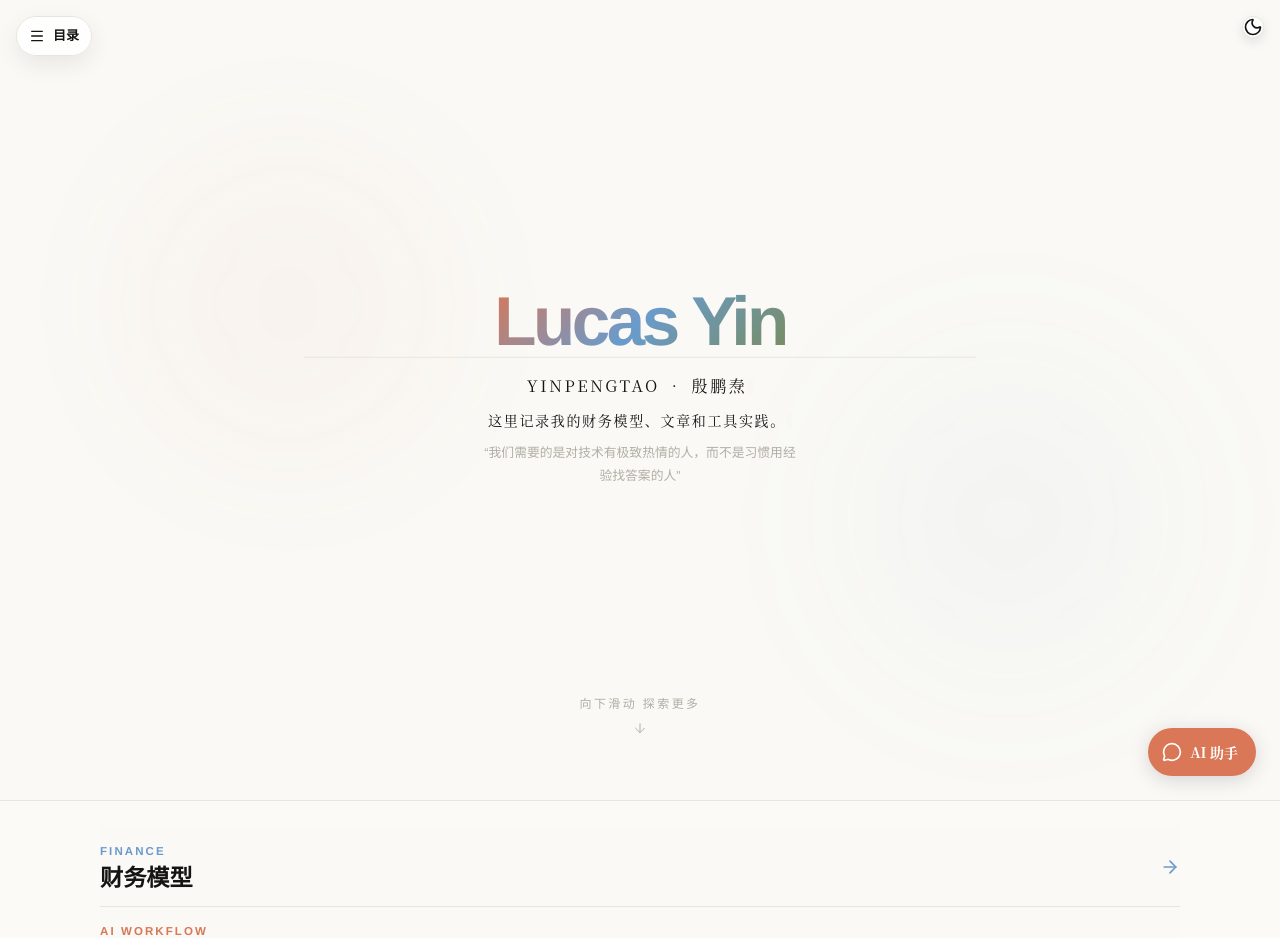
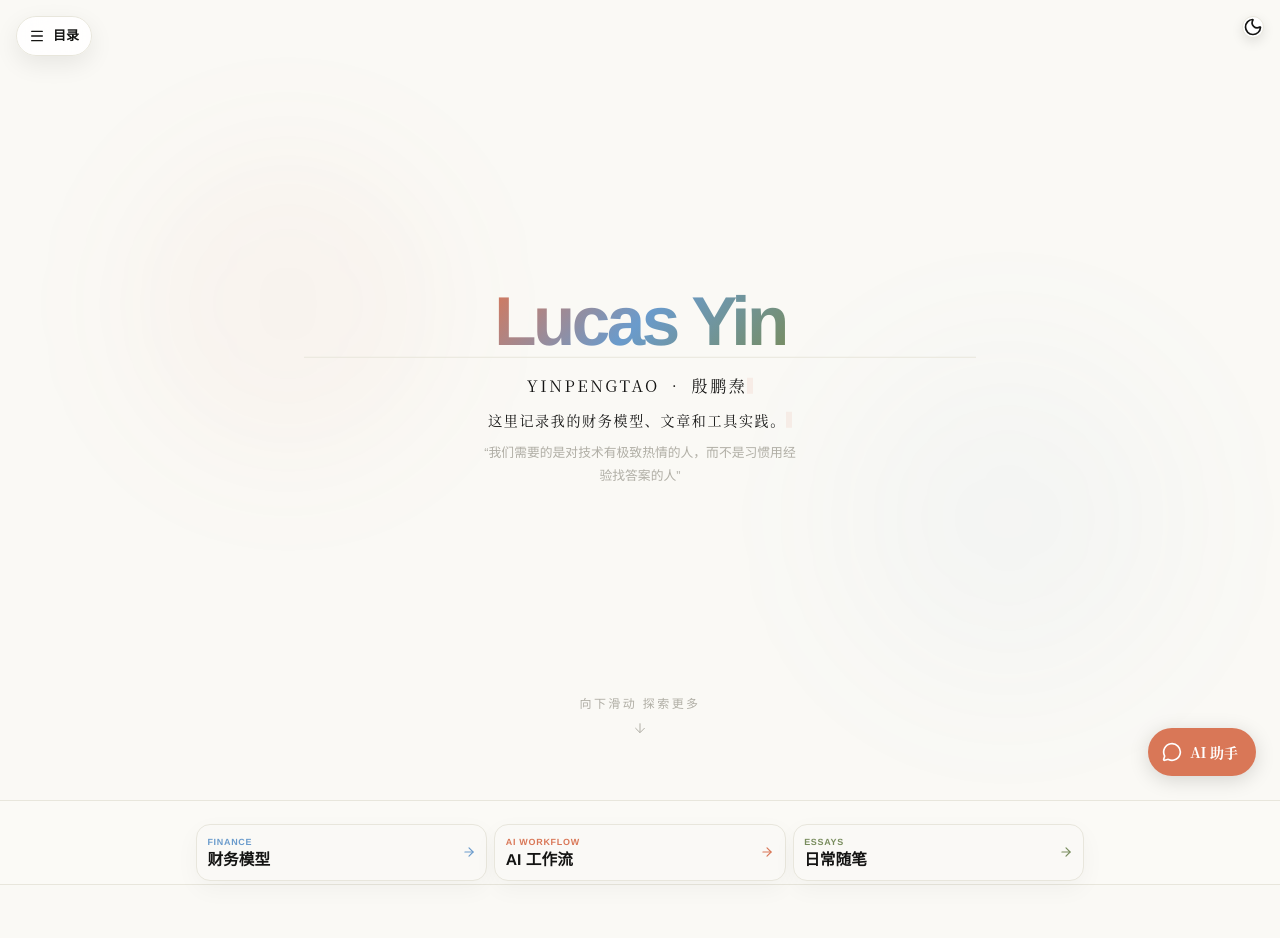
Before and after one commit to yinpengtao2002-ai/yinpengtao2002-ai.github.io, a Next.js app: page / in a window 1280 px wide. Shown: the top 938 px of the page. Built offline with nearby package versions, Linux system fonts and the light colour scheme.

Commit message:
Refine home nav and chart labels

```diff
--- a/src/app/finance/sensitivity-analysis/sensitivity-engine.js
+++ b/src/app/finance/sensitivity-analysis/sensitivity-engine.js
@@ -1201,17 +1201,26 @@ function renderTargetProfitChart(result) {
         }
     ];
     const annotations = [];
+    const labelTargetOnRight = data.hasRequiredVolume && data.requiredVolume >= data.currentVolume;
+    const labelPointsClose = data.hasRequiredVolume && Math.abs(data.requiredVolume - data.currentVolume) < data.maxVolume * 0.18;
+    const labelHorizontalOffset = compact
+        ? (labelPointsClose ? 38 : 24)
+        : (labelPointsClose ? 92 : 56);
+    const labelVerticalOffset = compact
+        ? (labelPointsClose ? 48 : 32)
+        : (labelPointsClose ? 72 : 44);
     annotations.push({
         x: data.currentVolume,
         y: toDisplayAmount(data.currentProfit),
-        text: compact ? `当前 ${formatNumber(data.currentVolume, 1)}` : `当前销量 ${formatVolume(data.currentVolume, 1)}`,
+        text: compact ? `当前<br>${formatNumber(data.currentVolume, 1)}` : `当前<br>${formatVolume(data.currentVolume, 1)}`,
+        align: "center",
         showarrow: true,
         arrowhead: 2,
         arrowsize: 0.8,
         arrowwidth: 1,
         arrowcolor: "#d97757",
-        ax: compact ? -22 : -46,
-        ay: compact ? 30 : 40,
+        ax: labelTargetOnRight ? -labelHorizontalOffset : labelHorizontalOffset,
+        ay: labelVerticalOffset,
         font: { size: compact ? 10 : 11, color: "#141413" },
         bgcolor: "rgba(255,250,245,0.94)",
         bordercolor: "rgba(217,119,87,0.36)",
@@ -1248,14 +1257,15 @@ function renderTargetProfitChart(result) {
         annotations.push({
             x: data.requiredVolume,
             y: toDisplayAmount(data.targetProfit),
-            text: compact ? `目标 ${formatNumber(data.requiredVolume, 1)}` : `目标销量 ${formatVolume(data.requiredVolume, 1)}`,
+            text: compact ? `目标<br>${formatNumber(data.requiredVolume, 1)}` : `目标<br>${formatVolume(data.requiredVolume, 1)}`,
+            align: "center",
             showarrow: true,
             arrowhead: 2,
             arrowsize: 0.8,
             arrowwidth: 1,
             arrowcolor: "#788c5d",
-            ax: compact ? 22 : 48,
-            ay: compact ? -30 : -42,
+            ax: labelTargetOnRight ? labelHorizontalOffset : -labelHorizontalOffset,
+            ay: -labelVerticalOffset,
             font: { size: compact ? 10 : 11, color: "#50613a" },
             bgcolor: "rgba(255,250,245,0.94)",
             bordercolor: "rgba(120,140,93,0.38)",
--- a/src/app/page.tsx
+++ b/src/app/page.tsx
@@ -119,6 +119,7 @@ function HomeSectionNav({ lowMotion, isMobileLike }: { lowMotion: boolean; isMob
       id="section-nav"
       style={{
         width: "100%",
+        scrollMarginTop: isMobileLike ? "72px" : "84px",
         borderTop: "1px solid var(--border)",
         borderBottom: "1px solid var(--border)",
         background: "color-mix(in srgb, var(--background) 88%, var(--card) 12%)",
@@ -127,13 +128,12 @@ function HomeSectionNav({ lowMotion, isMobileLike }: { lowMotion: boolean; isMob
       <nav
         aria-label="首页栏目导航"
         style={{
-          maxWidth: "1120px",
+          maxWidth: "920px",
           margin: "0 auto",
-          padding: isMobileLike ? "1rem 1.25rem" : "1.15rem 2rem",
+          padding: isMobileLike ? "0.8rem 1rem" : "0.9rem 2rem",
           display: "grid",
-          gridTemplateColumns: isMobileLike ? "1fr" : "repeat(3, minmax(0, 1fr))",
-          gap: isMobileLike ? 0 : "1px",
-          background: isMobileLike ? "transparent" : "var(--border)",
+          gridTemplateColumns: "repeat(3, minmax(0, 1fr))",
+          gap: isMobileLike ? "0.45rem" : "0.6rem",
           fontFamily: HOME_UI_FONT,
         }}
       >
@@ -148,45 +148,48 @@ function HomeSectionNav({ lowMotion, isMobileLike }: { lowMotion: boolean; isMob
             whileHover={lowMotion ? undefined : { y: -2 }}
             onClick={() => scrollToSection(item.targetId)}
             style={{
-              minHeight: isMobileLike ? 76 : 108,
-              border: "none",
-              borderBottom: isMobileLike && index < items.length - 1 ? "1px solid var(--border)" : "none",
-              background: "var(--background)",
+              minHeight: isMobileLike ? 54 : 64,
+              border: "1px solid var(--border)",
+              borderRadius: 14,
+              background: "color-mix(in srgb, var(--background) 92%, var(--card) 8%)",
               color: "var(--foreground)",
               cursor: "pointer",
               display: "flex",
               alignItems: "center",
               justifyContent: "space-between",
-              gap: "1rem",
-              padding: isMobileLike ? "1rem 0" : "1rem 1.35rem",
+              gap: isMobileLike ? "0.45rem" : "0.85rem",
+              padding: isMobileLike ? "0.7rem 0.65rem" : "0.85rem 1rem",
               textAlign: "left",
               fontFamily: "inherit",
+              boxShadow: "0 8px 24px rgba(20, 20, 19, 0.04)",
             }}
             aria-label={`查看${item.title}`}
           >
-            <span style={{ display: "grid", gap: "0.35rem" }}>
+            <span style={{ display: "grid", gap: isMobileLike ? "0.1rem" : "0.18rem", minWidth: 0 }}>
               <span
                 style={{
                   color: item.color,
-                  fontSize: "0.72rem",
+                  fontSize: isMobileLike ? "0.56rem" : "0.66rem",
                   fontWeight: 700,
-                  letterSpacing: "0.18em",
+                  letterSpacing: isMobileLike ? "0.08em" : "0.16em",
                   textTransform: "uppercase",
+                  whiteSpace: "nowrap",
                 }}
               >
                 {item.eyebrow}
               </span>
               <span
                 style={{
-                  fontSize: isMobileLike ? "1.45rem" : "clamp(1.45rem, 2.4vw, 2.15rem)",
+                  fontSize: isMobileLike ? "0.98rem" : "clamp(1.08rem, 1.5vw, 1.28rem)",
                   fontWeight: 800,
-                  lineHeight: 1.05,
+                  lineHeight: 1.12,
+                  whiteSpace: "nowrap",
                 }}
               >
                 {item.title}
               </span>
             </span>
-            <ArrowRight style={{ width: 20, height: 20, color: item.color, flexShrink: 0 }} />
+            <ArrowRight style={{ width: isMobileLike ? 14 : 17, height: isMobileLike ? 14 : 17, color: item.color, flexShrink: 0 }} />
           </motion.button>
         ))}
       </nav>
```
Also changed, not shown: public/tools/margin-analysis/styles.css (+7 -2 lines).
